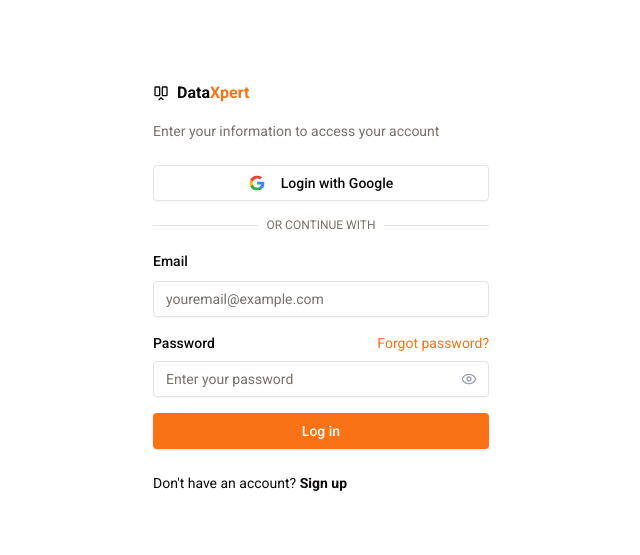
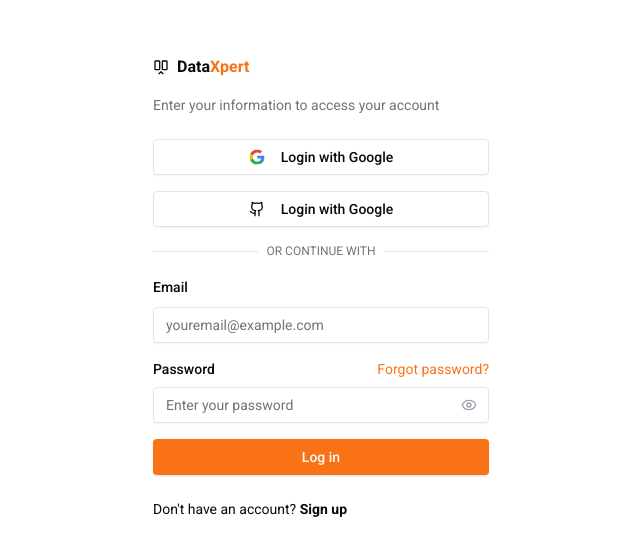
Before and after one commit to ultroxium/DataXpert, a Next.js app: page /login in a window 1280 px wide. Shown: the part 113-668 px from the top of the page, without its empty margins (319-959 px from the left). Built offline with nearby package versions, Linux system fonts and the light colour scheme; no server answers.

Commit message:
github login added

```diff
--- a/app/(auth)/login/page.tsx
+++ b/app/(auth)/login/page.tsx
@@ -17,7 +17,7 @@
 import { Formik, Form, Field, ErrorMessage } from 'formik';
 import * as Yup from 'yup';
 import { useEffect, useState } from 'react';
-import { Eye, EyeOff } from 'lucide-react';
+import { Eye, EyeOff, Github } from 'lucide-react';
 import Logo from '@/components/logo';
 import useAuthStore from '@/store/auth';
 
@@ -43,6 +43,10 @@
   const handleGoogleAuth = () => {
     window.location.href = `${process.env.NEXT_PUBLIC_API_URL}/auth/google`;
   };
+
+  const handleGithubAuth=()=>{
+    window.location.href = `${process.env.NEXT_PUBLIC_API_URL}/auth/github`;
+  }
 
   return (
     <div className="h-screen flex items-center justify-center">
@@ -77,6 +81,18 @@
                   </svg>
                   Login with Google
                 </Button>
+
+                <Button
+                  type="button"
+                  variant="outline"
+                  className="w-full"
+                  onClick={handleGithubAuth}
+                >
+                  <Github size={16} className='mr-2'/>
+                  Login with Google
+                </Button>
+
+
                 <div className="relative">
                   <div className="absolute inset-0 flex items-center">
                     <span className="w-full border-t" />
```
